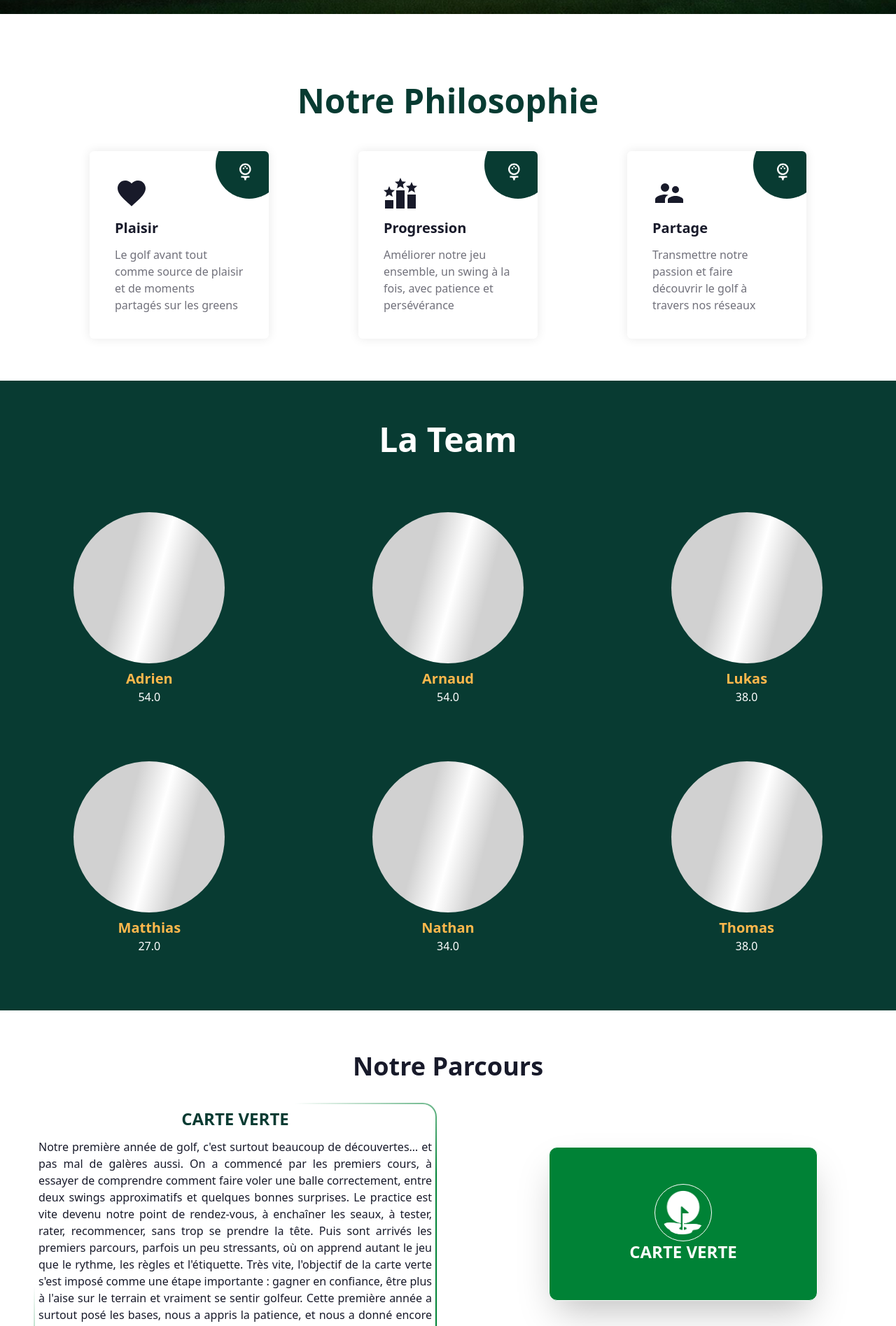
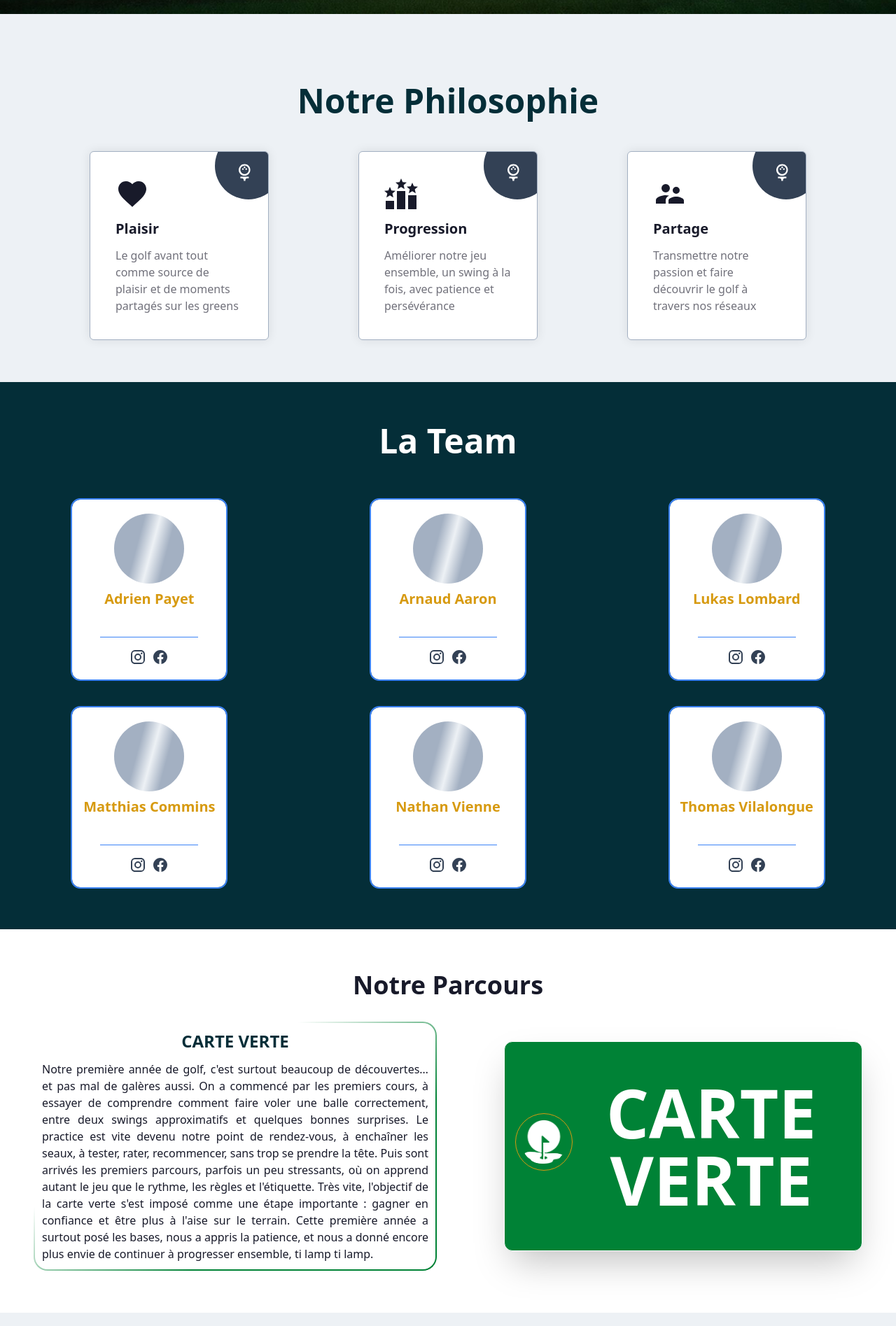
Before and after one commit to NathanVienne/golf-s_crew, a React (Vite) app: page / in a window 1280 px wide. Shown: the part 740-2635 px from the top of the page at 70% size. Built offline with nearby package versions, Linux system fonts and the light colour scheme.

Commit message:
Navigation's paths added & theme color modified  - v.1

```diff
--- a/src/components/Header/Navigation.jsx
+++ b/src/components/Header/Navigation.jsx
@@ -2,10 +2,10 @@ export default function Navigation() {
     return (
         <nav>
             <ul className="flex space-x-8">
-                <li><a id="btn_menu" href="" class="button">Présentation</a></li>
-                <li><a id="btn_menu" href="" class="button">La Team</a></li>
-                <li><a id="btn_menu" href="" class="button"> A Propos</a></li>
-                <li><a id="btn_menu" href="" class="button">Contact</a></li>
+                <li><a id="btn_menu" href="#jumbo" class="button">Présentation</a></li>
+                <li><a id="btn_menu" href="#team" class="button">La Team</a></li>
+                <li><a id="btn_menu" href="#about" class="button"> A Propos</a></li>
+                <li><a id="btn_menu" href="#contact" class="button">Contact</a></li>
             </ul>
         </nav>
     )
--- a/src/components/Hero/Hero.jsx
+++ b/src/components/Hero/Hero.jsx
@@ -1,6 +1,6 @@
 export default function Hero() {
     return (
-        <section className="relative h-screen flex items-center justify-center">
+        <section id="jumbo" className="relative h-screen flex items-center justify-center">
             <div className="absolute">
                 <img src="public/hero-golf.jpg" alt="Image d'un green ensoleillé" className="w-full h-full object-cover" />
                 <div className="absolute inset-0 bg-gradient-to-b from-white/40 via-white/30 to-background/90"></div>
--- /dev/null
+++ b/src/components/Team/Socials.jsx
@@ -0,0 +1,10 @@
+import Icon from '@mdi/react';
+
+
+export default function Social({ list }) {
+    return (
+        <a href={list.url} className='text-neutral hover:text-accent'>
+            <Icon path={list.platform} size={1} />
+        </a>
+    )
+}
--- a/src/components/Team/Team.jsx
+++ b/src/components/Team/Team.jsx
@@ -1,27 +1,73 @@
+import { mdiInstagram, mdiFacebook } from '@mdi/js';
+import Social from './Socials';
+
 export default function Team() {
     const members = [
-        { name: "Adrien", index: "54.0", img: "" },
-        { name: "Arnaud", index: "54.0", img: "" },
-        { name: "Lukas", index: "38.0", img: "" },
-        { name: "Matthias", index: "27.0", img: "" },
-        { name: "Nathan", index: "34.0", img: "" },
-        { name: "Thomas", index: "38.0", img: "" },
+        {
+            name: "Adrien Payet", index: "54.0", img: "", socials: [
+                { platform: mdiInstagram, url: "https://www.instagram.com/yetpadrien/" },
+                { platform: mdiFacebook, url: "https://www.facebook.com/adrien.payet.71" },
+            ]
+        },
+        {
+            name: "Arnaud Aaron", index: "54.0", img: "", socials: [
+                { platform: mdiInstagram, url: "https://www.instagram.com/arnaud.aaron/" },
+                { platform: mdiFacebook, url: "https://www.facebook.com/arnaud.aaron.1" },
+            ]
+        },
+        {
+            name: "Lukas Lombard", index: "38.0", img: "", socials: [
+                { platform: mdiInstagram, url: "https://www.instagram.com/lukas_lomb/" },
+                { platform: mdiFacebook, url: "https://www.facebook.com/lukas.lombard.56" },
+            ]
+        },
+        {
+            name: "Matthias Commins", index: "27.0", img: "", socials: [
+                { platform: mdiInstagram, url: "https://www.instagram.com/matthias.commins/" },
+                { platform: mdiFacebook, url: "https://www.facebook.com/matthias.commins" },
+            ]
+        },
+        {
+            name: "Nathan Vienne", index: "34.0", img: "", socials: [
+                { platform: mdiInstagram, url: "https://www.instagram.com/nathan_vienne/" },
+                { platform: mdiFacebook, url: "https://www.facebook.com/people/Nath-Vie/100009279420312/" },
+            ]
+        },
+        {
+            name: "Thomas Vilalongue", index: "38.0", img: "", socials: [
+                { platform: mdiInstagram, url: "https://www.instagram.com/vilalongue/" },
+                { platform: mdiFacebook, url: "https://www.facebook.com/thomas.vilalongue" },
+            ]
+        },
     ]
     return (
         <section id="team" className="bg-primary pt-15">
             <h2 className="text-center font-semibold text-5xl text-white mb-15">La Team</h2>
-            <div className="grid grid-cols-3 gap-y-10 pb-15">
+            <div className="grid grid-cols-3 place-items-center gap-y-10 pb-15">
                 {members.map((member, index) => (
-                    <article key={index} className="text-center py-5 hover:shadow hover:shadow-lg hover:shadow-accent">
+                    <article key={index} className="bg-white text-center rounded-xl py-5 w-55 outline outline-2 outline-info
+                    hover:shadow hover:shadow-lg hover:shadow-accent hover:outline-accent hover:scale-105 transition duration-500 ease-in-out">
                         <div className="avatar mb-2">
-                            <div className="w-54 skeleton rounded-full">
+                            <div className="w-25 skeleton rounded-full">
                             </div>
                         </div>
                         <div className="text-xl text-accent font-semibold">{member.name}</div>
                         <p className="text-white">{member.index}</p>
+                        <div>
+                            <hr className="w-35 text-info mx-auto mt-4" />
+                        </div>
+                        <div className='mt-4'>
+                            <ul className='flex justify-center space-x-2'>
+                                {member.socials.map((social, j) => (
+                                    <li>
+                                        <Social key={j} list={social}/>
+                                    </li>
+                                ))}
+                            </ul>
+                        </div>
                     </article>))}
             </div>
-            <section id="history" className="bg-white py-15">
+            <section id="about" className="bg-white py-15">
                 <h3 className="text-center font-semibold text-4xl">Notre Parcours</h3>
                 <div className="flex justify-around mt-8">
                     <div id="green_card" className="max-w-xl space-y-3">
@@ -29,19 +75,19 @@ export default function Team() {
                         <p className="text-justify">Notre première année de golf, c'est surtout beaucoup de découvertes… et pas mal de galères aussi.
                             On a commencé par les premiers cours, à essayer de comprendre comment faire voler une balle correctement, entre deux swings approximatifs et quelques bonnes surprises.
                             Le practice est vite devenu notre point de rendez-vous, à enchaîner les seaux, à tester, rater, recommencer, sans trop se prendre la tête. Puis sont arrivés les premiers parcours, parfois un peu stressants, où on apprend autant le jeu que le rythme, les règles et l'étiquette.
-                            Très vite, l'objectif de la carte verte s'est imposé comme une étape importante : gagner en confiance, être plus à l'aise sur le terrain et vraiment se sentir golfeur.
+                            Très vite, l'objectif de la carte verte s'est imposé comme une étape importante : gagner en confiance et être plus à l'aise sur le terrain.
                             Cette première année a surtout posé les bases, nous a appris la patience, et nous a donné encore plus envie de continuer à progresser ensemble, ti lamp ti lamp.
                         </p>
                     </div>
                     {/* green card */}
                     <div className="w-lg my-auto">
                         <div
-                            className=" flex flex-col justify-center bg-green-700 p-4 border border-white border-opacity-30 h-55 rounded-xl shadow-2xl max-w-sm mx-auto"
+                            className=" flex items-center bg-green-700 p-4 border border-white border-opacity-30 h-75 rounded-xl shadow-2xl max-w-lg mx-auto space-y-3"
                         >
-                            <div className="w-20 mx-auto">
-                                <img src="public/green_card.png" alt="" className="outline outline-xs outline-white rounded-full p-2" />
+                            <div className="w-20">
+                                <img src="public/green_card.png" alt="" className="outline outline-xs outline-accent rounded-full p-2" />
                             </div>
-                            <div className="text-center mx-auto text-white text-2xl font-semibold uppercase">Carte Verte</div>
+                            <div className="text-center flex-1 mx-auto text-white text-8xl font-semibold uppercase self-center">Carte<br /><span>Verte</span></div>
                         </div>
                     </div>
                 </div>
--- a/src/components/Values/Values.jsx
+++ b/src/components/Values/Values.jsx
@@ -16,12 +16,12 @@ export default function Values() {
                 {values.map((value, index) => (
                     <article
                         key={index}
-                        className="w-64 rounded-md bg-white shadow-[0px_0px_15px_rgba(0,0,0,0.09)] p-9 space-y-3 relative overflow-hidden"
+                        className="w-64 rounded-md border border-base-300 bg-white shadow-[0px_0px_15px_rgba(0,0,0,0.09)] p-9 space-y-3 relative overflow-hidden"
                     >
-                        <div className="w-24 h-24 bg-primary rounded-full absolute -right-5 -top-7">
+                        <div className="w-24 h-24 bg-neutral rounded-full absolute -right-5 -top-7">
                             <Icon path={mdiGolfTee} size={1.2} className="absolute bottom-6 left-7 text-white text-2xl" />
                         </div>
-                        <div className="fill-primary w-12">
+                        <div className="fill-neutral w-12">
                             <Icon path={value.iconPath} size={2} />
                         </div>
                         <h1 className="font-bold text-xl">{value.label}</h1>
--- a/src/index.css
+++ b/src/index.css
@@ -1,33 +1,35 @@
 @import "tailwindcss";
+
 @plugin "daisyui" {
   themes: corporate --default;
 }
 
+
 @plugin "daisyui/theme" {
   name: "corporate";
-  default: true;
+  default: false;
   prefersdark: false;
   color-scheme: "light";
-  --color-base-100: oklch(1 0 0);
-  --color-base-200: oklch(93% 0 0);
-  --color-base-300: oklch(86% 0 0);
+  --color-base-100: #edf1f5;
+  --color-base-200: #cfd8e3;
+  --color-base-300: #a3b0c2;
   --color-base-content: oklch(22.389% 0.031 278.072);
-  --color-primary: oklch(0.3175 0.0539 177.72);
+  --color-primary: oklch(0.279 0.0471 218.04);
   --color-primary-content: oklch(98% 0.003 247.858);
-  --color-secondary: oklch(0.9054 0.15455 194.769);
+  --color-secondary: #76e4f7;
   --color-secondary-content: oklch(100% 0 0);
-  --color-accent: oklch(0.8304 0.1459 74.36);
+  --color-accent: #d79a10;
   --color-accent-content: oklch(27% 0.041 260.031);
-  --color-neutral: oklch(0.3938 0.2416 270.17);
+  --color-neutral: #334155;
   --color-neutral-content: oklch(100% 0 0);
-  --color-info: oklch(54% 0.281 293.009);
+  --color-info: #3b82f6;
   --color-info-content: oklch(100% 0 0);
-  --color-success: oklch(76% 0.177 163.223);
+  --color-success: oklch(50% 0.118 165.612);
   --color-success-content: oklch(100% 0 0);
-  --color-warning: oklch(85% 0.199 91.936);
+  --color-warning: oklch(66% 0.179 58.318);
   --color-warning-content: oklch(0% 0 0);
-  --color-error: oklch(64% 0.246 16.439);
-  --color-error-content: oklch(0% 0 0);
+  --color-error: oklch(57% 0.245 27.325);
+  --color-error-content: oklch(96% 0.007 247.896);
   --radius-selector: 0.25rem;
   --radius-field: 0.25rem;
   --radius-box: 0.25rem;
--- a/src/style.css
+++ b/src/style.css
@@ -26,7 +26,7 @@
   top: 0;
   width: 0;
   height: 100%;
-  background-color: #ffb84c;
+  background-color: #d79a10;
   transform: skewX(15deg);
   z-index: -1;
   transition: width 700ms;
@@ -41,5 +41,5 @@
     linear-gradient(145deg, transparent 35%, #008235, #008235) border-box;
     border: 2px solid transparent;
     border-radius: 20px;
-    padding: 5px;
+    padding: 10px;
 }
```
Also changed, not shown: public/LOGOS.png.
